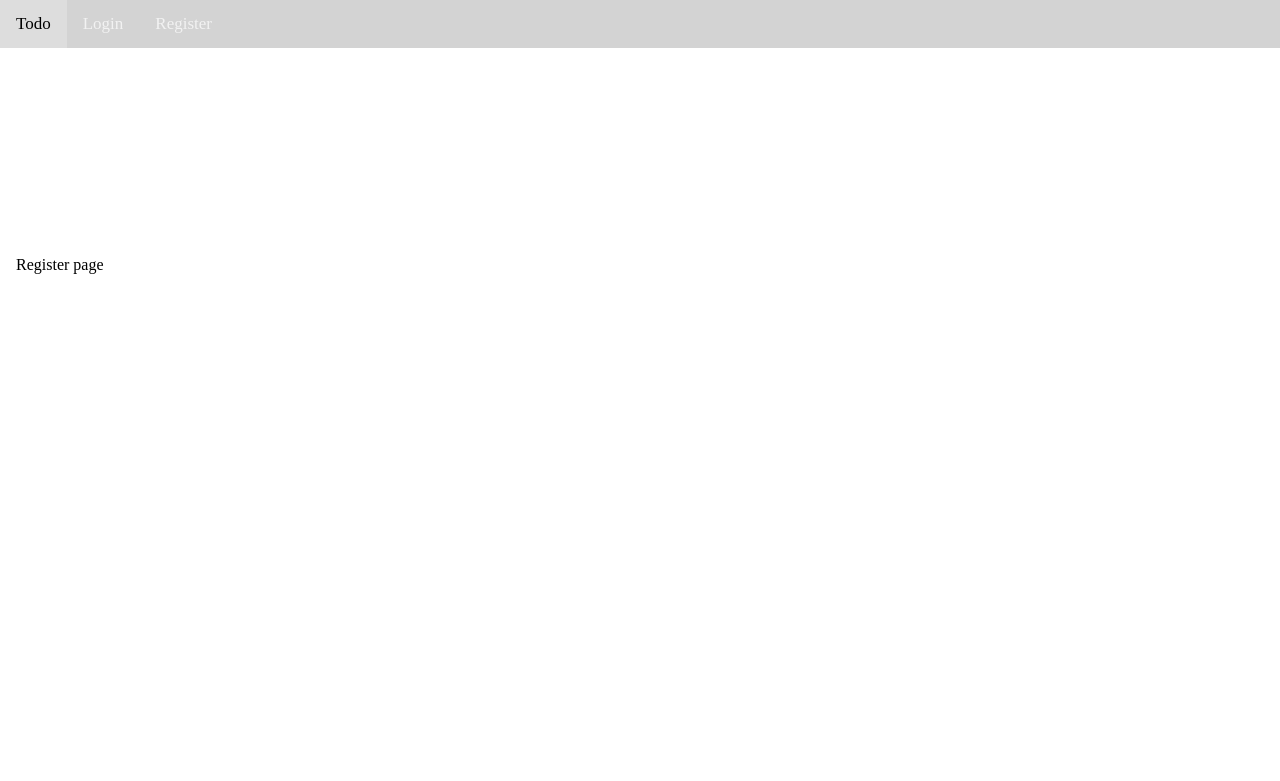
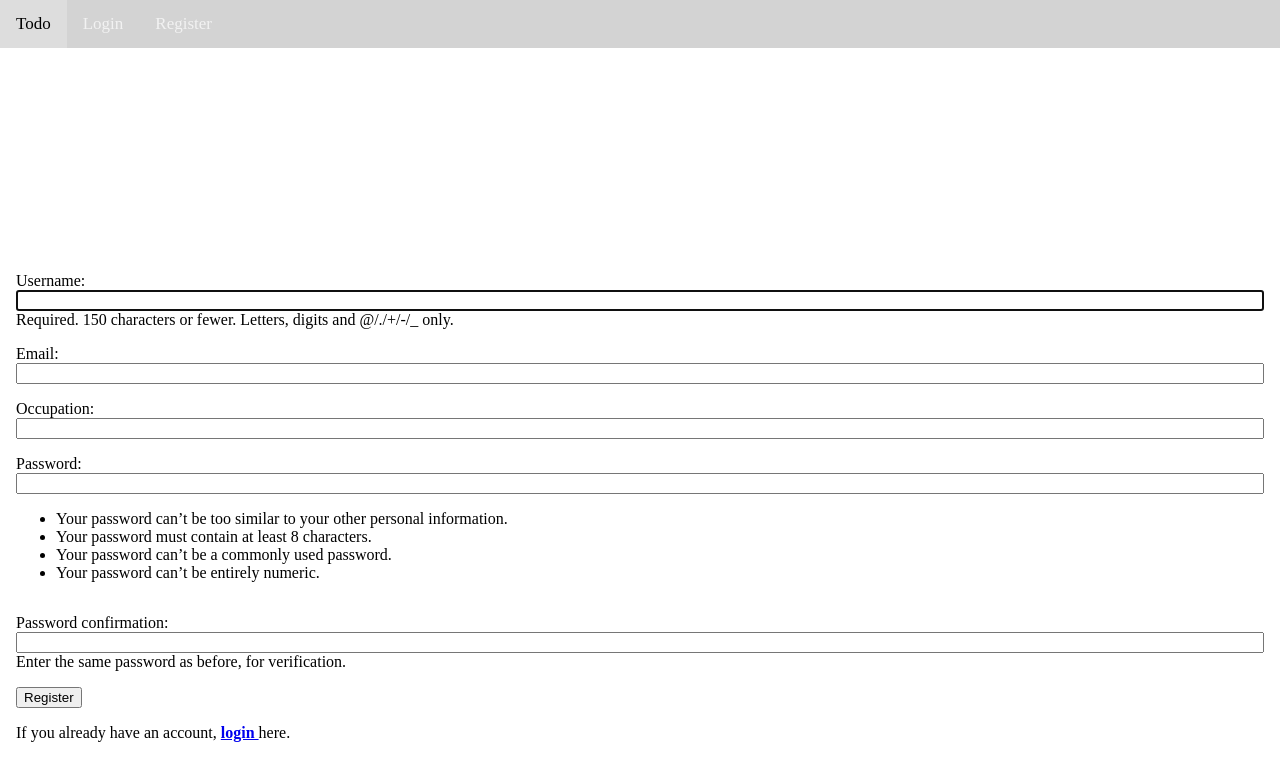
Before and after one commit to jovanna1616/python_2, a Django app: page /register/ in a window 1280 px wide. Shown: the top 781 px of the page. Run offline with Django 3.2, Linux system fonts and the light colour scheme.

Commit message:
Added register action and added custom register form fields.

```diff
--- /dev/null
+++ b/main/forms.py
@@ -0,0 +1,20 @@
+from django import forms
+from django.contrib.auth.forms import UserCreationForm
+from django.contrib.auth.models import User
+
+class NewUserForm(UserCreationForm):
+    email = forms.EmailField(required=True)
+    occupation = forms.CharField(max_length=200, required=False)
+
+    class Meta:
+        model = User
+        fields = ("username", "email", "occupation", "password1", "password2")
+
+    def save(self, commit=True):
+        user = super(NewUserForm, self).save(commit=False)
+        user.email = self.cleaned_data["email"]
+        user.occupation = self.cleaned_data["occupation"]
+        if (commit):
+            user.save()
+
+        return user
--- a/main/static/main/css/style.css
+++ b/main/static/main/css/style.css
@@ -32,3 +32,8 @@ height: auto;
 .error-message-content {
     background-color: #ffff00;
 }
+
+form.register-form > p {
+    display: flex;
+    flex-direction: column;
+}
--- a/main/templates/main/auth/register.html
+++ b/main/templates/main/auth/register.html
@@ -1,6 +1,9 @@
 {% extends "main/header.html" %}
 {% block content %}
-    <div>
-        Register page
-    </div>
+    <form method="POST" class="register-form">
+        {% csrf_token %}
+        {{form.as_p}}
+        <button type="submit">Register</button>
+    </form>
+    <p>If you already have an account, <strong><a href="/login"> login </a></strong>here.</p>
 {% endblock %}
--- a/main/views.py
+++ b/main/views.py
@@ -2,6 +2,7 @@ from django.shortcuts import render, redirect
 from django.contrib.auth.forms import AuthenticationForm
 from django.contrib.auth import authenticate, login, logout
 from django.contrib import messages
+from .forms import NewUserForm
 
 # Create your views here.
 
@@ -31,8 +32,22 @@ def login_request(request):
                   context={"form": form})
 
 def register_request(request):
+    if request.method == "POST":
+        form = NewUserForm(request.POST)
+        if form.is_valid():
+            user = form.save()
+            login(request, user)
+            username = form.cleaned_data.get("username")
+            messages.info(request, f"You registered and logged in with username {username}")
+            return redirect("main:todos")
+        else:
+            for message in form.error_messages:
+                message.error(request, f"{message}: {form.error_messages[message]}")
+
+    form = NewUserForm
     return render(request=request,
-                  template_name="main/auth/register.html")
+                  template_name="main/auth/register.html",
+                  context={"form": form})
 
 def logout_request(request):
     logout(request)
```
Also changed, not shown: db.sqlite3.
